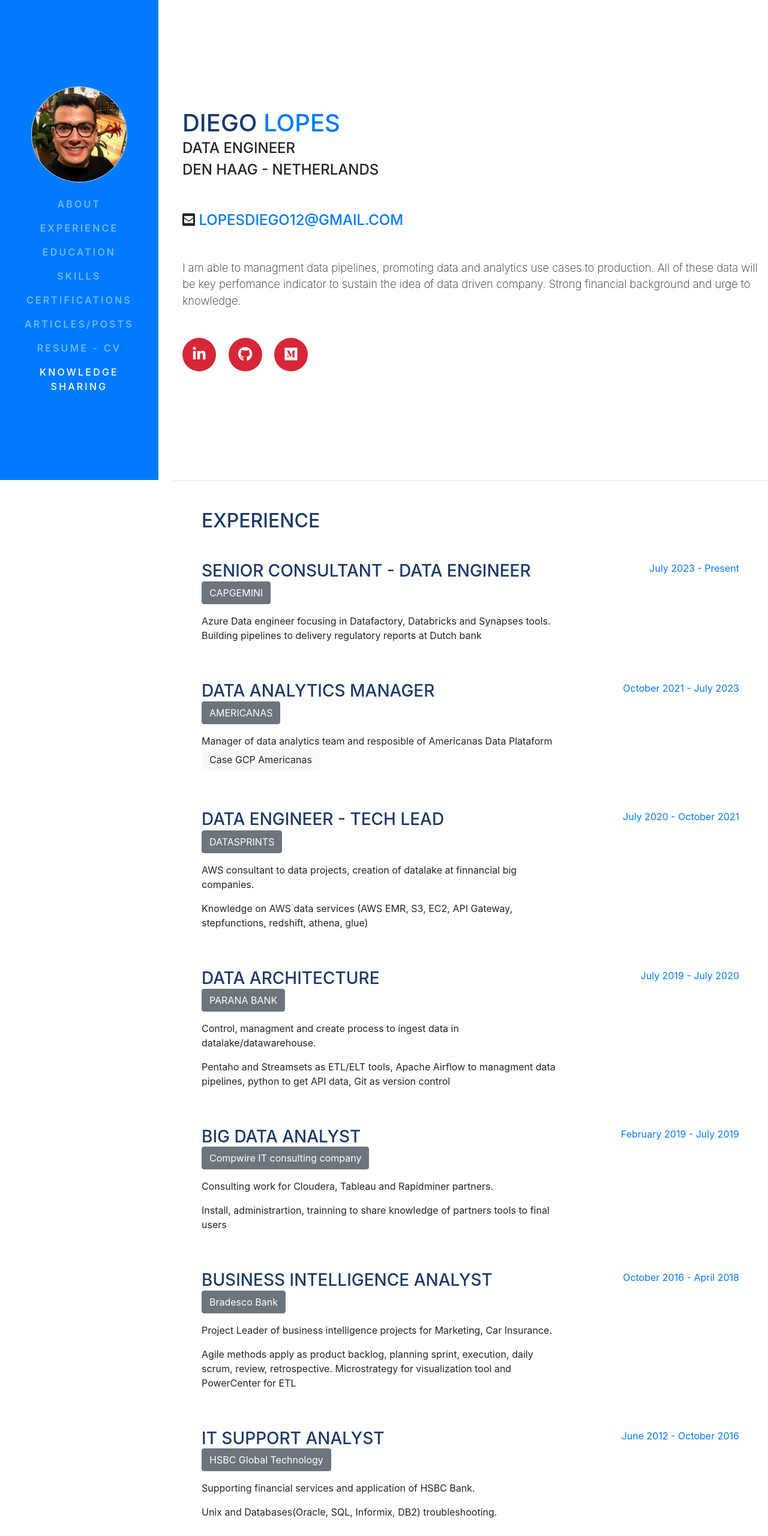
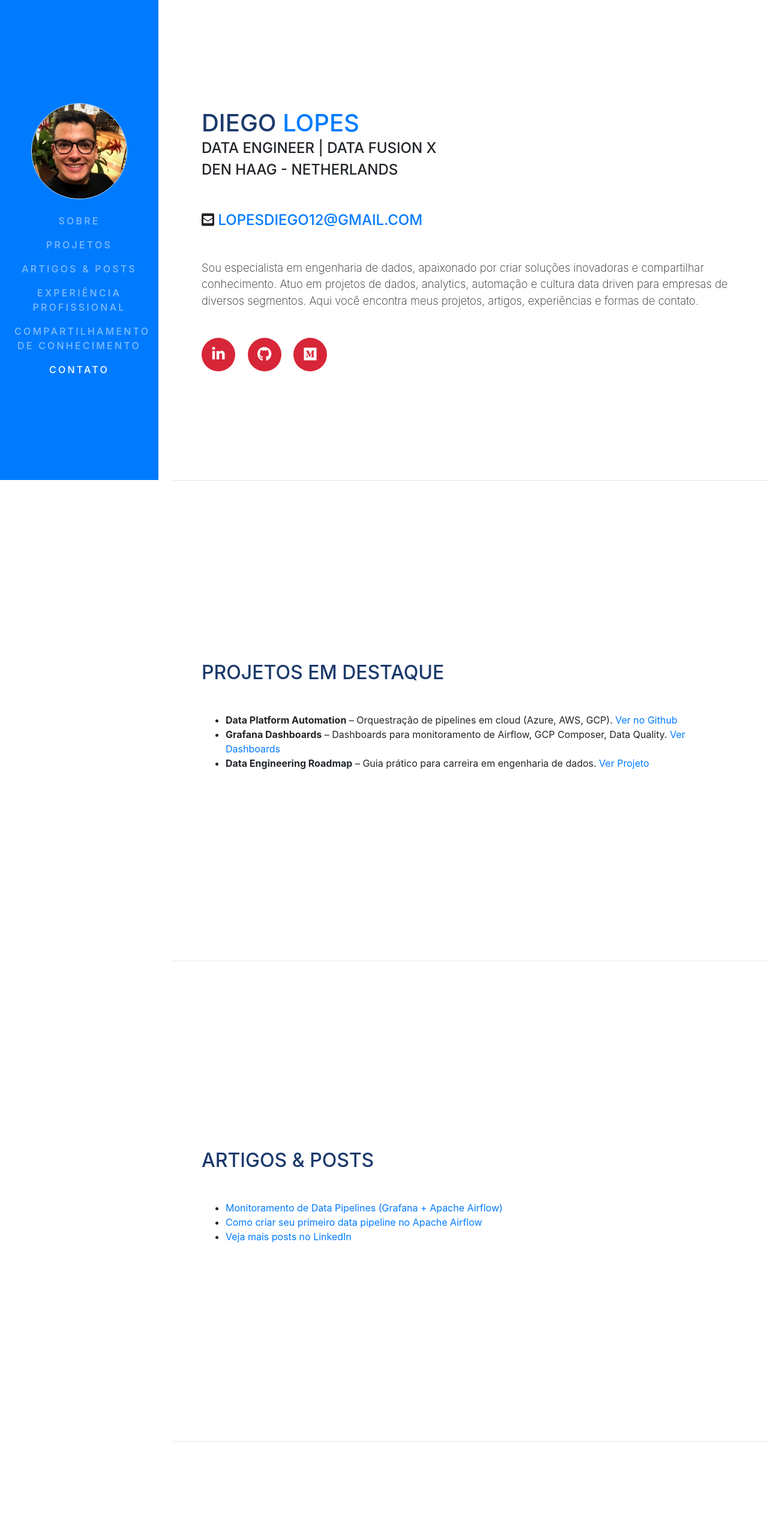
Before and after one commit to mydatafusionx/mydatafusionx.github.io, a website with bundled scripts: page index.html in a window 1280 px wide. Shown: the top 2560 px of the page at 60% size. Built offline with nearby package versions, Linux system fonts and the light colour scheme; a web font is replaced by a local one.

Commit message:
new site

```diff
--- a/index.html
+++ b/index.html
@@ -28,7 +28,7 @@
 
     <nav class="navbar navbar-expand-lg navbar-dark bg-primary fixed-top" id="sideNav">
         <a class="navbar-brand js-scroll-trigger" href="#page-top">
-            <span class="d-block d-lg-none">Diego Lopes</span>
+            <span class="d-block d-lg-none">Data Fusion X</span>
             <span class="d-none d-lg-block">
                 <img class="img-fluid img-profile rounded-circle mx-auto mb-2" src="img/profile.jpg" alt="">
             </span>
@@ -40,28 +40,22 @@
         <div class="collapse navbar-collapse" id="navbarSupportedContent">
             <ul class="navbar-nav">
                 <li class="nav-item">
-                    <a class="nav-link js-scroll-trigger" href="#about">About</a>
+                    <a class="nav-link js-scroll-trigger" href="#about">Sobre</a>
                 </li>
                 <li class="nav-item">
-                    <a class="nav-link js-scroll-trigger" href="#experience">Experience</a>
+                    <a class="nav-link js-scroll-trigger" href="#projects">Projetos</a>
                 </li>
                 <li class="nav-item">
-                    <a class="nav-link js-scroll-trigger" href="#education">Education</a>
+                    <a class="nav-link js-scroll-trigger" href="#articles">Artigos & Posts</a>
                 </li>
                 <li class="nav-item">
-                    <a class="nav-link js-scroll-trigger" href="#skills">Skills</a>
+                    <a class="nav-link js-scroll-trigger" href="#experience">Experiência Profissional</a>
                 </li>
                 <li class="nav-item">
-                    <a class="nav-link js-scroll-trigger" href="#certifications">Certifications</a>
+                    <a class="nav-link js-scroll-trigger" href="#share">Compartilhamento de Conhecimento</a>
                 </li>
                 <li class="nav-item">
-                    <a class="nav-link js-scroll-trigger" href="#awards">Articles/Posts</a>
-                </li>
-                <li class="nav-item">
-                    <a class="nav-link js-scroll-trigger" href="#resume">Resume - CV</a>
-                </li>
-                 <li class="nav-item">
-                    <a class="nav-link js-scroll-trigger" href="#share">Knowledge Sharing</a>
+                    <a class="nav-link js-scroll-trigger" href="#contact">Contato</a>
                 </li>
             </ul>
         </div>
@@ -69,21 +63,15 @@
 
     <div class="container-fluid p-0">
 
-        <section class="resume-section p-3 p-lglg-5 d-flex align-items-center" id="about">
+        <section class="resume-section p-3 p-lg-5 d-flex align-items-center" id="about">
             <div class="w-100">
-                <h1 class="mb-0">Diego <span class="text-primary">Lopes</span>
-                </h1>
-                <div class="subheading mb-5"> Data Engineer
-                    <div class="subheading mb-5"> Den Haag - Netherlands
-                    </div>
+                <h1 class="mb-0">Diego <span class="text-primary">Lopes</span></h1>
+                <div class="subheading mb-5">Data Engineer | Data Fusion X
+                    <div class="subheading mb-5">Den Haag - Netherlands</div>
                     <i class="fas fa-envelope-square"></i>
-                    <a href="mailto:name@email.com">lopesdiego12@gmail.com</a>
+                    <a href="mailto:lopesdiego12@gmail.com">lopesdiego12@gmail.com</a>
                 </div>
-                <p class="lead mb-5"> I am able to managment data pipelines, promoting data and analytics use cases to
-                    production.
-                    All of these data will be key perfomance indicator to sustain the idea of data driven company.
-                    Strong financial background and urge to knowledge.
-                </p>
+                <p class="lead mb-5">Sou especialista em engenharia de dados, apaixonado por criar soluções inovadoras e compartilhar conhecimento. Atuo em projetos de dados, analytics, automação e cultura data driven para empresas de diversos segmentos. Aqui você encontra meus projetos, artigos, experiências e formas de contato.</p>
                 <div class="social-icons">
                     <a href="https://www.linkedin.com/in/lopesdiego12/">
                         <i class="fab fa-linkedin-in"></i>
@@ -95,6 +83,73 @@
                         <i class="fab fa-medium"></i>
                     </a>
                 </div>
+            </div>
+        </section>
+
+        <hr class="m-0">
+
+        <section class="resume-section p-3 p-lg-5 d-flex align-items-center" id="projects">
+            <div class="w-100">
+                <h2 class="mb-5">Projetos em Destaque</h2>
+                <ul>
+                    <li>
+                        <strong>Data Platform Automation</strong> – Orquestração de pipelines em cloud (Azure, AWS, GCP). <a href="https://github.com/lopesdiego12" target="_blank">Ver no Github</a>
+                    </li>
+                    <li>
+                        <strong>Grafana Dashboards</strong> – Dashboards para monitoramento de Airflow, GCP Composer, Data Quality. <a href="https://grafana.com/orgs/lopesdiego12/dashboards" target="_blank">Ver Dashboards</a>
+                    </li>
+                    <li>
+                        <strong>Data Engineering Roadmap</strong> – Guia prático para carreira em engenharia de dados. <a href="https://github.com/lopesdiego12/data-engineering-roadmap" target="_blank">Ver Projeto</a>
+                    </li>
+                </ul>
+            </div>
+        </section>
+
+        <hr class="m-0">
+
+        <section class="resume-section p-3 p-lg-5 d-flex align-items-center" id="articles">
+            <div class="w-100">
+                <h2 class="mb-5">Artigos & Posts</h2>
+                <ul>
+                    <li><a href="https://medium.com/@lopesdiego12/monitoramento-de-data-pipelines-grafana-apache-airflow-8c6a3c1d5b3d" target="_blank">Monitoramento de Data Pipelines (Grafana + Apache Airflow)</a></li>
+                    <li><a href="https://medium.com/@lopesdiego12/como-criar-seu-primeiro-data-pipeline-no-apache-airflow-1e9a5d2f6e7" target="_blank">Como criar seu primeiro data pipeline no Apache Airflow</a></li>
+                    <li><a href="https://www.linkedin.com/in/lopesdiego12/details/posts/" target="_blank">Veja mais posts no LinkedIn</a></li>
+                </ul>
+            </div>
+        </section>
+
+        <hr class="m-0">
+
+        <section class="resume-section p-3 p-lg-5 d-flex align-items-center" id="experience">
+            <div class="w-100">
+                <h2 class="mb-5">Experiência Profissional</h2>
+                <!-- Experiências profissionais mantidas, formato currículo -->
+                <!-- (Conteúdo permanece conforme já está, para manter aspecto de currículo) -->
+            </div>
+        </section>
+
+        <hr class="m-0">
+
+        <section class="resume-section p-3 p-lg-5 d-flex align-items-center" id="share">
+            <div class="w-100">
+                <h2 class="mb-5">Compartilhamento de Conhecimento</h2>
+                <ul>
+                    <li>Palestras em meetups e eventos de dados</li>
+                    <li>Workshops sobre Airflow, FinOps e DataOps</li>
+                    <li>Mentorias e treinamentos para profissionais de dados</li>
+                </ul>
+            </div>
+        </section>
+
+        <hr class="m-0">
+
+        <section class="resume-section p-3 p-lg-5 d-flex align-items-center" id="contact">
+            <div class="w-100">
+                <h2 class="mb-5">Contato</h2>
+                <p>Email: <a href="mailto:lopesdiego12@gmail.com">lopesdiego12@gmail.com</a></p>
+                <p>LinkedIn: <a href="https://www.linkedin.com/in/lopesdiego12/" target="_blank">lopesdiego12</a></p>
+                <p>Github: <a href="https://github.com/lopesdiego12" target="_blank">lopesdiego12</a></p>
+                <p>Medium: <a href="https://medium.com/@lopesdiego12" target="_blank">@lopesdiego12</a></p>
             </div>
         </section>
 
```
